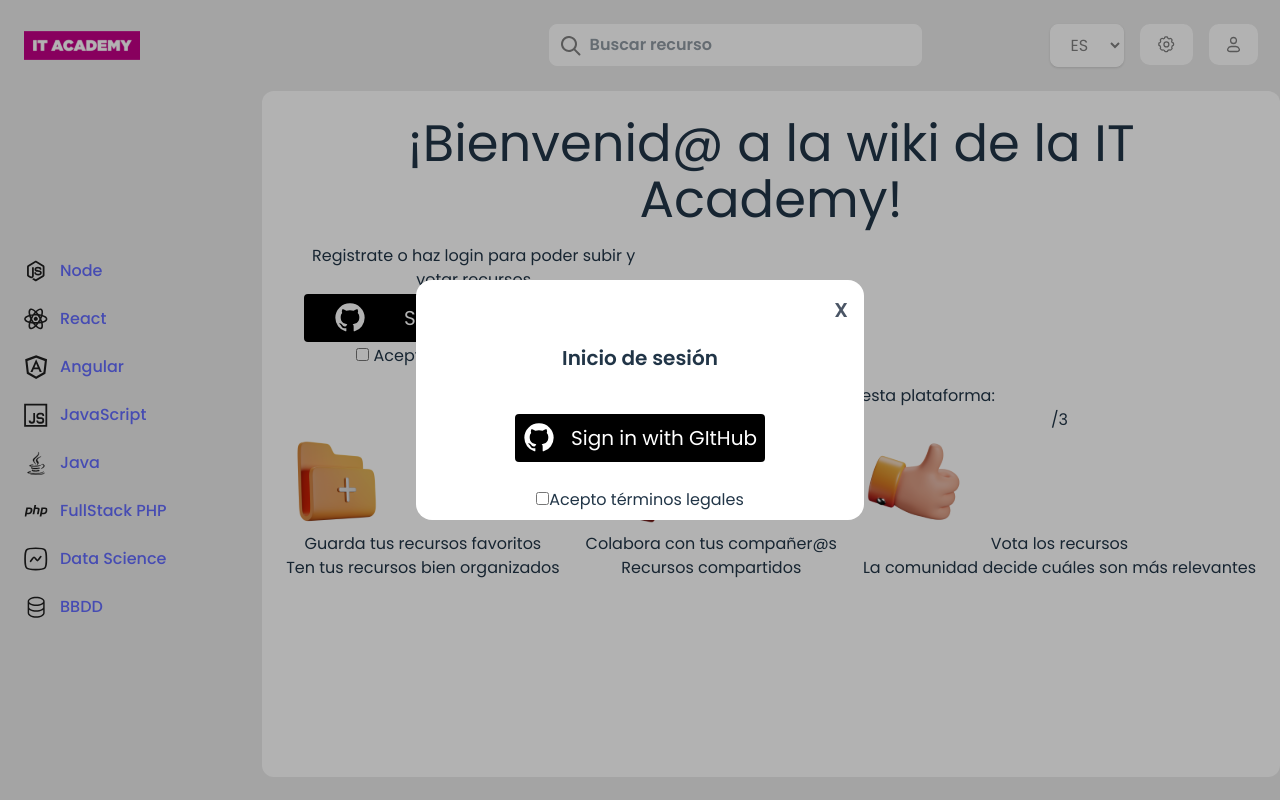
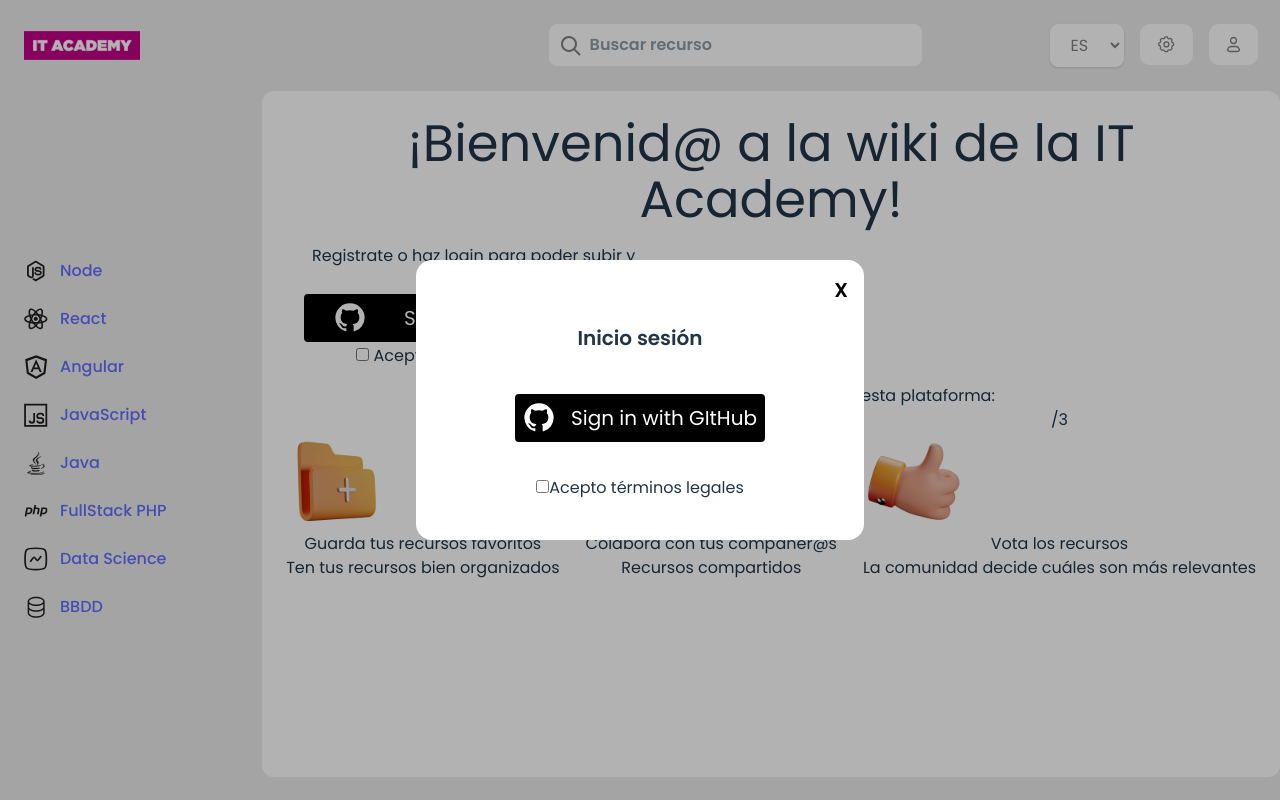
Before and after one commit to codingjordi/ita-wiki-frontend, a React (Vite) app: page / in a window 1280 px wide. Both pictures are taken after a click on the button 1233 px from the left and 44 px from the top of the page. Built offline with nearby package versions, Linux system fonts and the light colour scheme; no server answers.

Commit message:
creating the modal's props

```diff
--- a/src/components/Layout/HeaderComponent.tsx
+++ b/src/components/Layout/HeaderComponent.tsx
@@ -8,9 +8,10 @@ import ButtonComponent from '../atoms/ButtonComponent';
 import { useCtxUser } from '../../hooks/useCtxUser';
 import { useState } from 'react';
 import { Modal } from '../Modal/Modal';
+import GItHubLogin from '../github-login/GItHubLogin';
 
 const HeaderComponent = () => {
-  const { user } = useCtxUser();
+  const { user, error, signIn } = useCtxUser();
   const navigate = useNavigate();
   const [isModalOpen, setIsModalOpen] = useState(false);
 
@@ -78,15 +79,22 @@ const HeaderComponent = () => {
             onClick={openModal}
           />
         </div>
-        {isModalOpen && <Modal closeModal={closeModal} />}
-        {/* <Modal icon title description>
-          <Button>
-
-          </Button>
-          <Checkbox>
-
-          </Checkbox>
-        </Modal> */}
+        {isModalOpen && (
+          <Modal
+            closeModal={closeModal}
+            title="Inicio sesión">
+            <GItHubLogin onClick={signIn} />
+            <label
+              htmlFor="terms"
+              className="block mt-8">
+              <input
+                name="terms"
+                type="checkbox"></input>
+              Acepto términos legales
+            </label>
+            {error && <div className="text-red-500 my-4">{error}</div>}
+          </Modal>
+        )}
       </div>
     </header>
   );
--- a/src/components/Modal/Modal.tsx
+++ b/src/components/Modal/Modal.tsx
@@ -3,35 +3,25 @@ import { useCtxUser } from '../../hooks/useCtxUser';
 
 interface ModalProps {
   closeModal: () => void;
+  title?: string;
+  children?: React.ReactNode;
 }
-export const Modal = ({ closeModal }: ModalProps) => {
-  const { signIn, error } = useCtxUser();
+export const Modal = ({ closeModal, title, children }: ModalProps) => {
+  const { signIn } = useCtxUser();
 
   return (
     <>
       <div className="fixed inset-0 bg-black/30 flex justify-center items-center">
-        <div className="bg-white p-6 rounded-2xl w-[35%] h-[30%] relative">
+        <div className="bg-white p-6 rounded-2xl w-[35%] h-[35%] relative">
           <button
-            className="absolute top-4 right-4 text-xl font-bold text-gray-600"
+            className="absolute top-4 right-4 text-xl font-bold text-black"
             onClick={closeModal}>
             X
           </button>
           <div className="flex flex-col justify-center items-center w-full mt-10">
-            <h2 className="text-xl font-bold font-semibold mb-10 ">Inicio de sesión</h2>
+            {title && <h2 className="text-xl font-bold mb-10">{title}</h2>}
 
-            <GItHubLogin onClick={signIn} />
-
-            <label
-              htmlFor="terms"
-              className="block my-6">
-              <input
-                name="terms"
-                type="checkbox"
-              />
-              Acepto términos legales
-            </label>
-
-            {error && <div className="text-red-500 my-4">{error}</div>}
+            {children ? children : <GItHubLogin onClick={signIn} />}
           </div>
         </div>
       </div>
```
